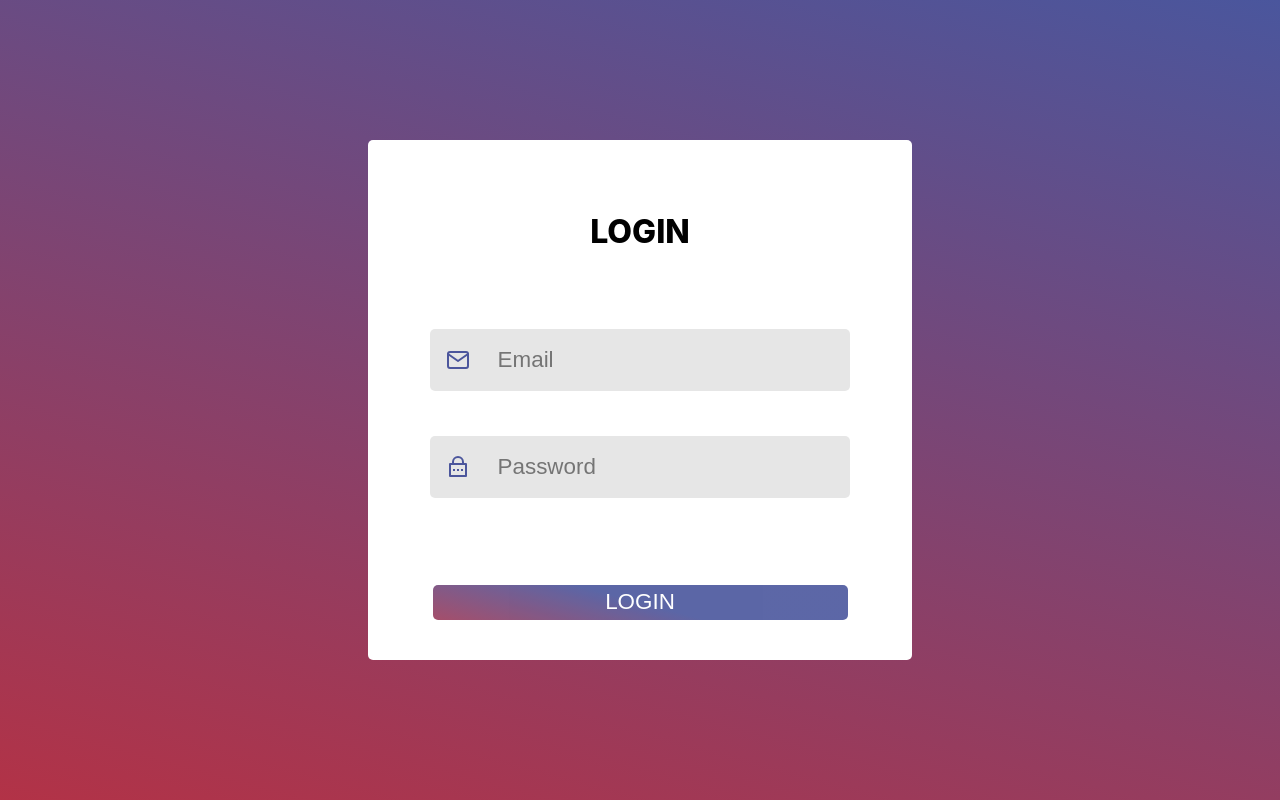
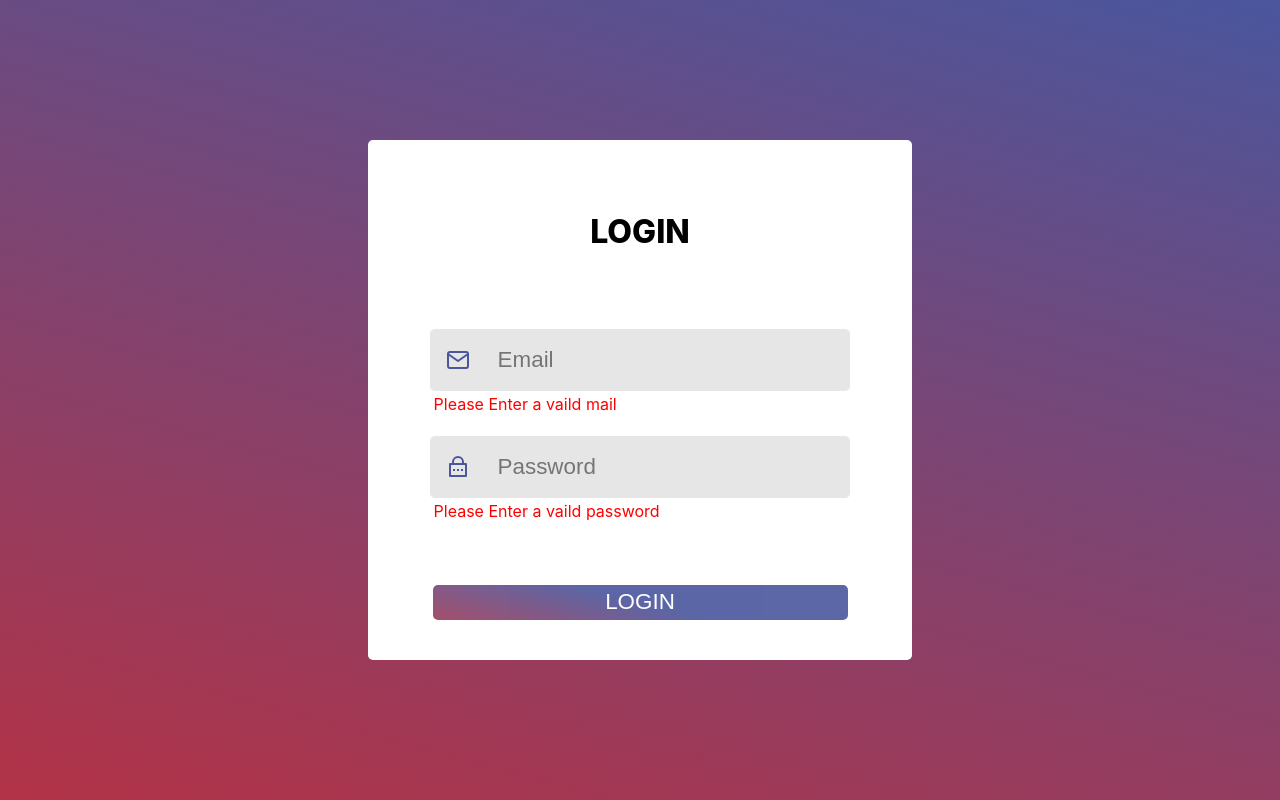
Before and after one commit to sauravtb/Ep-fileviewer, a React (Create React App) app: page / in a window 1280 px wide. Both pictures are taken after a click on the button "LOGIN". Built offline with nearby package versions, Linux system fonts and the light colour scheme.

Commit message:
[Input Field validation Added]

```diff
--- a/package.json
+++ b/package.json
@@ -9,6 +9,7 @@
     "react": "^17.0.2",
     "react-dom": "^17.0.2",
     "react-icons": "^4.2.0",
+    "react-router": "^5.2.0",
     "react-scripts": "4.0.3",
     "styled-components": "^5.3.0",
     "web-vitals": "^1.1.2"
--- a/src/Components/Login/Login.jsx
+++ b/src/Components/Login/Login.jsx
@@ -12,10 +12,16 @@ import {
 function Login() {
   const [email, setEmail] = useState("");
   const [password, setPassword] = useState("");
+  const [user, setUser] = useState("");
+  const [submitted, setSubmitted] = useState(false);
   const inputFocus = useRef();
   useEffect(() => {
     inputFocus.current.focus();
   }, []);
+
+  const handleSubmit = () => {
+    setSubmitted(true);
+  };
 
   return (
     <ParentDiv>
@@ -30,6 +36,7 @@ function Login() {
             value={email}
             ref={inputFocus}
           ></Input>
+          {submitted && !email && <span>Please Enter a vaild mail</span>}
         </InputDiv>
         <InputDiv>
           <PassIcon />
@@ -39,8 +46,9 @@ function Login() {
             onChange={(e) => setPassword(e.target.value)}
             password={password}
           ></Input>
+          {submitted && !password && <span>Please Enter a vaild password</span>}
         </InputDiv>
-        <ButtonDiv>LOGIN</ButtonDiv>
+        <ButtonDiv onClick={handleSubmit}>LOGIN</ButtonDiv>
       </LoginDiv>
     </ParentDiv>
   );
--- a/src/Components/Login/Login.styles.js
+++ b/src/Components/Login/Login.styles.js
@@ -47,7 +47,15 @@ export const Input = styled.input`
 
 export const InputDiv = styled.div`
   display: flex;
+  flex-direction: column;
   position: relative;
+
+  & span {
+    color: red;
+    position: absolute;
+    bottom: 0px;
+    left: 1.6rem;
+  }
 `;
 
 export const MailIcon = styled(FiMail)`
```
Also changed, not shown: 1 other file (tests, documents, lock files or other folders).
